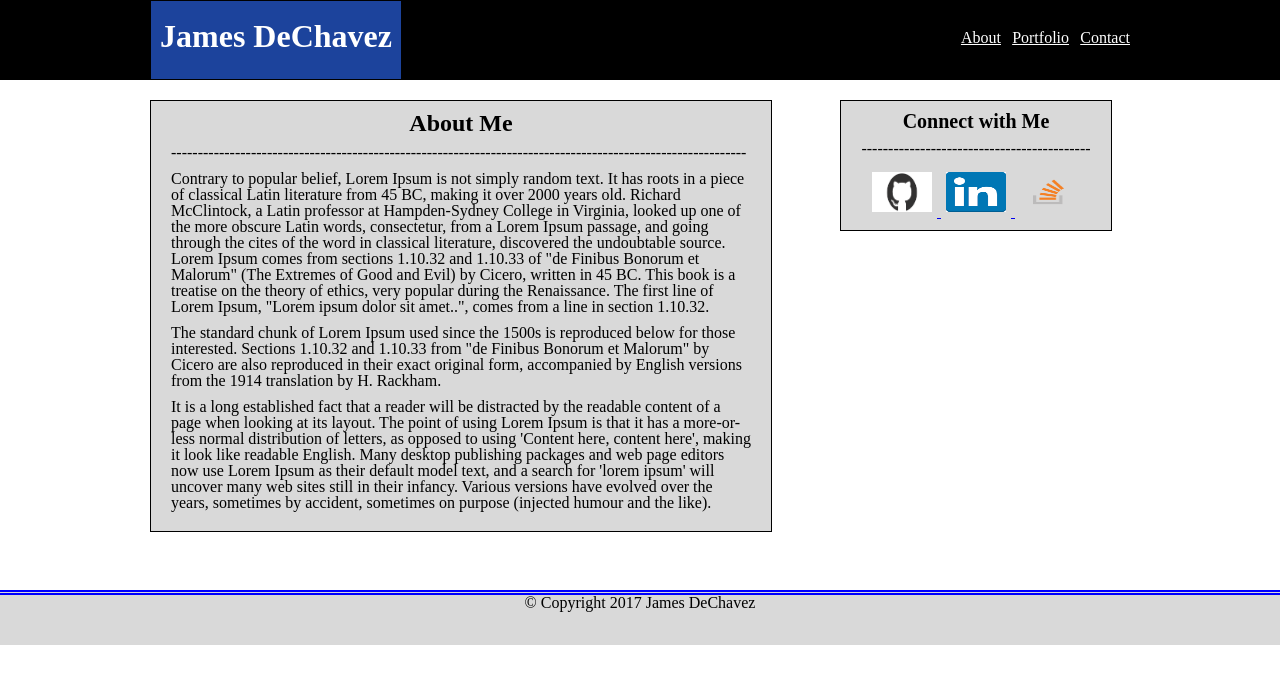
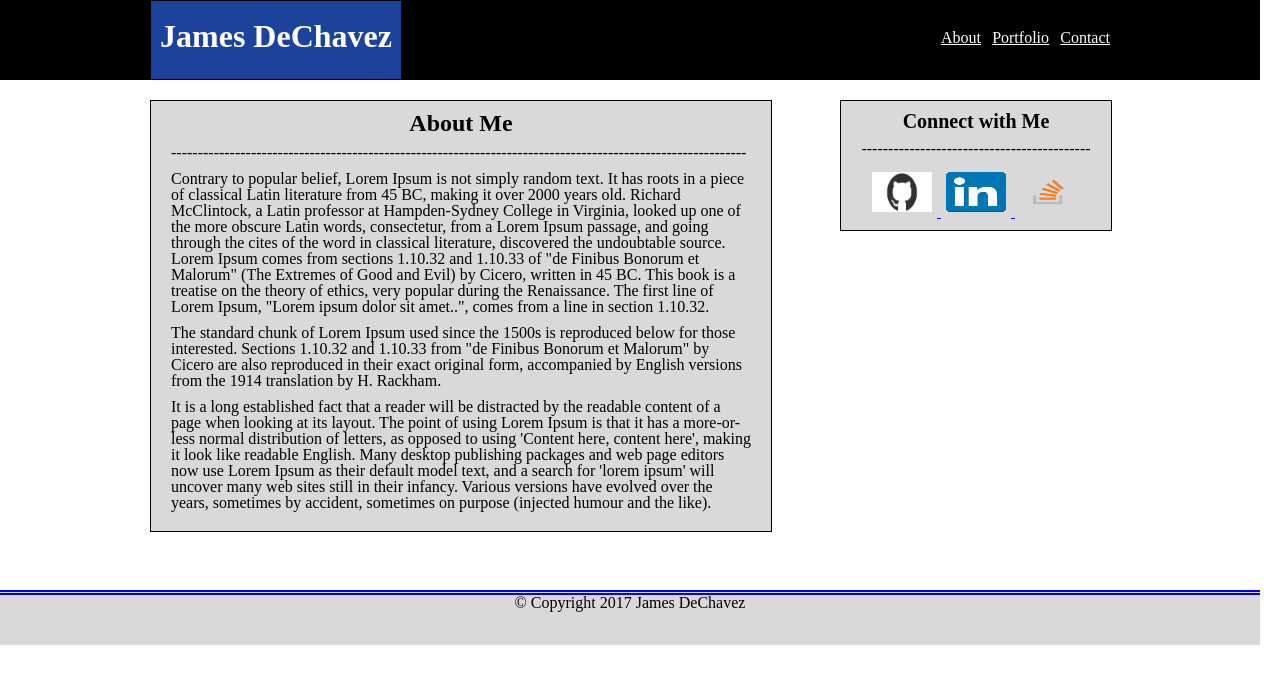
Before and after one commit to azianpinoy/Basic-Portfolio, a plain HTML site: page index.html in a window 1280 px wide. Drawn offline with Linux system fonts and the light colour scheme.

Commit message:
finsihed homework

```diff
--- a/Assets/css/style.css
+++ b/Assets/css/style.css
@@ -1,13 +1,13 @@
 .top-section{
 	background-color: black;
-	width: 100%;
+	width: 1260px;
 	height: 80px;
 	position: relative;
 	top: 0;
 }
 .middle-section{
 	background-color: white;
-	width: 100%;
+	width: 1260px;
 	height: 500px;
 	position: relative;
 }
@@ -15,7 +15,7 @@
 .bottom-section{
 	background-color: #d9d9d9;
 	border-top: thick double blue;
-	width: 100%;
+	width: 1260px;
 	height: 50px;
 	text-align: center;
 	position: relative;
```
